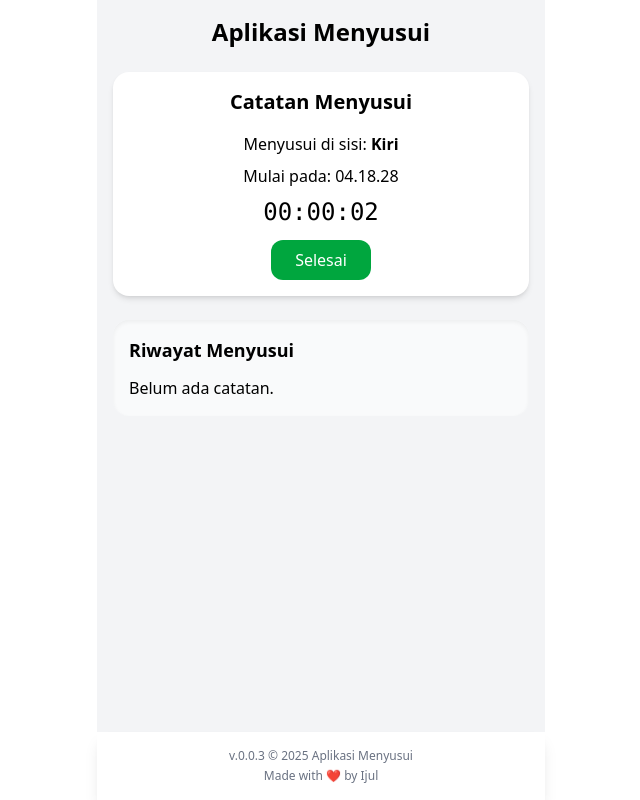
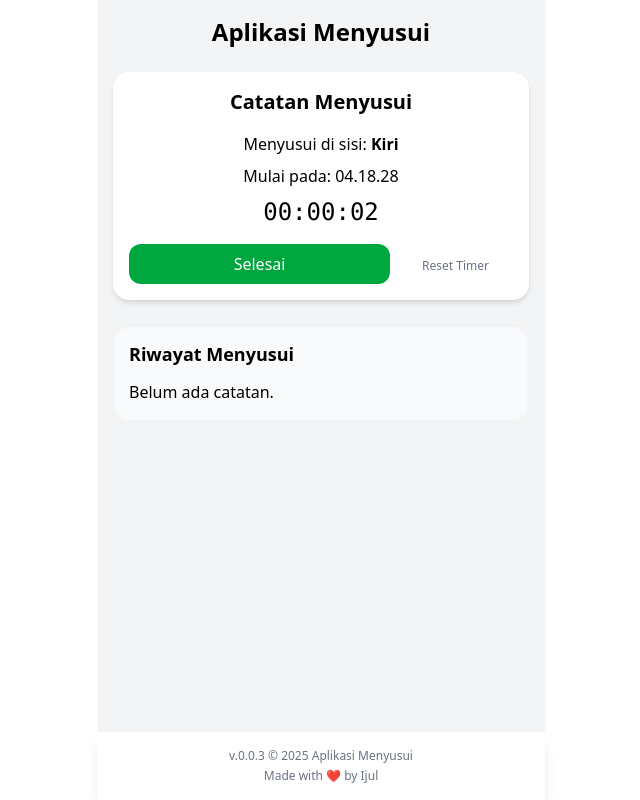
Before and after one commit to afrijaldz/nennen-tracker, a React (Vite) app: page / in a window 1280 px wide. Both pictures are taken after a click on the button "Mulai Kiri". Shown: the whole page, without its empty margins (319-959 px from the left). Built offline with nearby package versions, Linux system fonts and the light colour scheme.

Commit message:
feat: add reset button to TimerControl for clearing timer state

```diff
--- a/src/components/TimerControl.tsx
+++ b/src/components/TimerControl.tsx
@@ -110,12 +110,26 @@ export default function TimerControl({ onNewLog }: { onNewLog: any }) {
           <p className="text-2xl font-mono mt-2">
             {formatDuration(elapsedSeconds)}
           </p>
-          <button
-            className="bg-green-600 text-white py-2 px-6 rounded-xl mt-3"
-            onClick={handleStop}
-          >
-            Selesai
-          </button>
+          <div className="flex justify-center items-center mt-4">
+            <button
+              className="bg-green-600 text-white py-2 px-6 rounded-xl grow cursor-pointer"
+              onClick={handleStop}
+            >
+              Selesai
+            </button>
+            <button
+              className="py-2 px-6 rounded-xl cursor-pointer"
+              onClick={() => {
+                setStartTime(null);
+                setDuration(null);
+                setElapsedSeconds(0);
+                localStorage.removeItem("startTime");
+                localStorage.removeItem("side");
+              }}
+            >
+              <span className="text-xs text-gray-500 ml-2">Reset Timer</span>
+            </button>
+          </div>
         </div>
       )}
 
```
